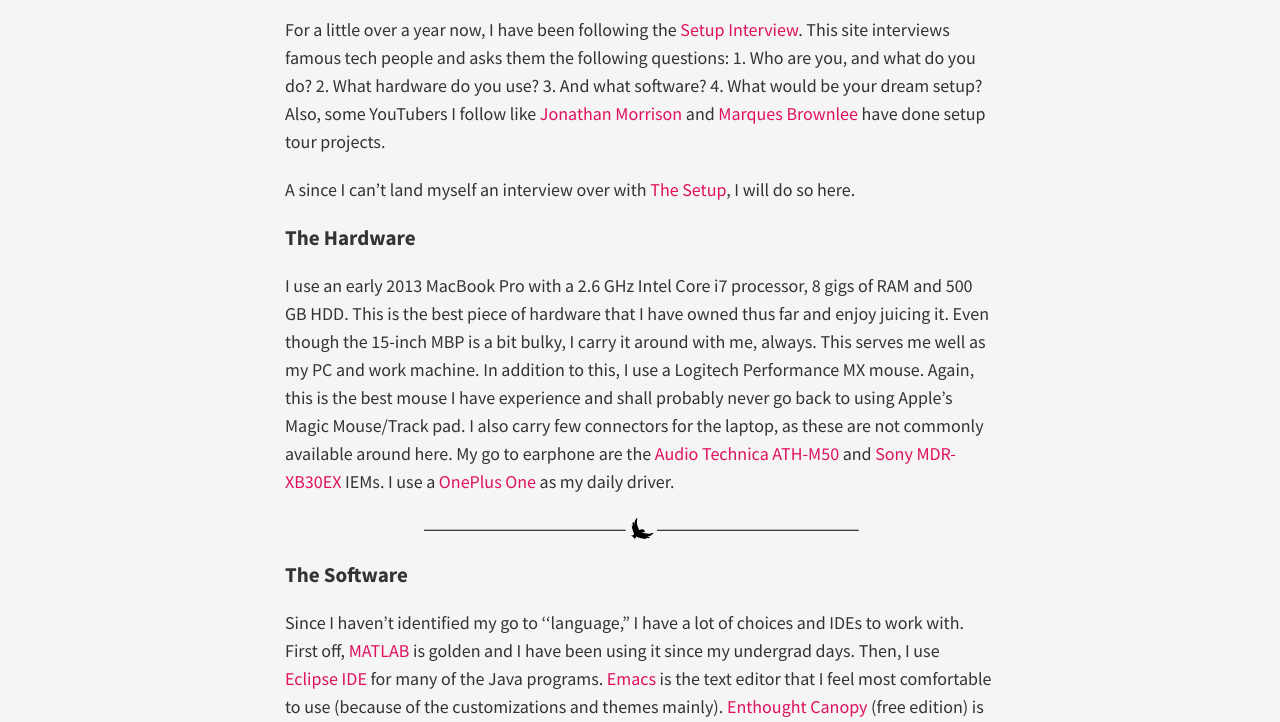
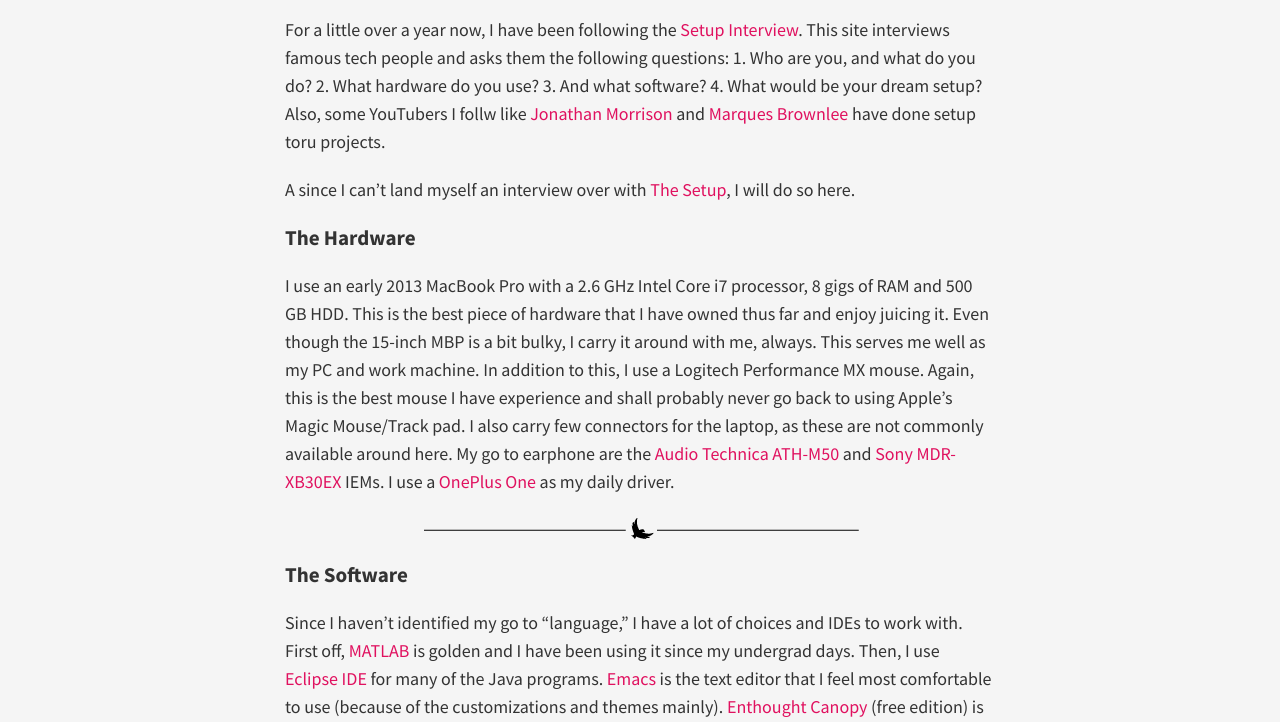
Before and after one commit to forkmsrini/forkmsrini.github.io-master, a Jekyll site: the page built from _posts/2014-12-29-mySetup.md, in a window 1280 px wide. Shown: the part 216-938 px from the top of the page. Built offline with Jekyll 4.4.1, drawn with Linux system fonts in a browser that asks for light colours; nearby versions of some CDN libraries; Markdown is read by kramdown in place of the engine named in the settings.

Commit message:
Update 2014-12-29-mySetup.md

```diff
--- a/_posts/2014-12-29-mySetup.md
+++ b/_posts/2014-12-29-mySetup.md
@@ -2,7 +2,7 @@
 layout: post
 title: My Setup
 ---
-For a little over a year now, I have been following the [Setup Interview](http://usesthis.com/). This site interviews famous tech people and asks them the following questions: 1. Who are you, and what do you do? 2. What hardware do you use? 3. And what software? 4. What would be your dream setup? Also, some YouTubers I follow like [Jonathan Morrison](https://twitter.com/tldtoday) and [Marques Brownlee](https://twitter.com/MKBHD) have done setup tour projects.
+For a little over a year now, I have been following the [Setup Interview](http://usesthis.com/). This site interviews famous tech people and asks them the following questions: 1. Who are you, and what do you do? 2. What hardware do you use? 3. And what software? 4. What would be your dream setup? Also, some YouTubers I follw like [Jonathan Morrison](https://twitter.com/tldtoday) and [Marques Brownlee](https://twitter.com/MKBHD) have done setup toru projects.
 
 A since I can't land myself an interview over with [The Setup](http://usesthis.com/), I will do so here.
 
@@ -11,7 +11,7 @@
 In addition to this, I use a Logitech Performance MX mouse. Again, this is the best mouse I have experience and shall probably never go back to using Apple’s Magic Mouse/Track pad. I also carry few connectors for the laptop, as these are not commonly available around here. My go to earphone are the [Audio Technica ATH-M50](http://www.audio-technica.com/cms/headphones/0edf909675b1be4d/) and [Sony MDR-XB30EX](http://www.sony.co.in/product/mdr-xb30ex) IEMs. I use a [OnePlus One](https://oneplus.net/) as my daily driver.
 <hr/>
 ### The Software
-Since I haven’t identified my go to ''language,” I have a lot of choices and IDEs to work with. First off, [MATLAB](http://in.mathworks.com/products/matlab/) is golden and I have been using it since my undergrad days. Then, I use [Eclipse IDE](https://eclipse.org/downloads/) for many of the Java programs. [Emacs](http://www.gnu.org/software/emacs/) is the text editor that I feel most comfortable to use (because of the customizations and themes mainly). [Enthought Canopy](https://store.enthought.com/) (free edition) is the Python editor. I like to use [iTerm2](http://iterm2.com/) as an alternate to the terminal. The list of other programs installed is: [R](http://www.r-project.org/), [Weka](http://www.cs.waikato.ac.nz/ml/weka/downloading.html), [Torch 7](https://github.com/torch/torch7), [Julia](http://julialang.org/downloads/), [Knime](https://www.knime.org/downloads/knime/macosx) and many more. I have this clutter, as there is a demand to program in multiple languages across various platforms at which I hope to become good at!
+Since I haven’t identified my go to "language," I have a lot of choices and IDEs to work with. First off, [MATLAB](http://in.mathworks.com/products/matlab/) is golden and I have been using it since my undergrad days. Then, I use [Eclipse IDE](https://eclipse.org/downloads/) for many of the Java programs. [Emacs](http://www.gnu.org/software/emacs/) is the text editor that I feel most comfortable to use (because of the customizations and themes mainly). [Enthought Canopy](https://store.enthought.com/) (free edition) is the Python editor. I like to use [iTerm2](http://iterm2.com/) as an alternate to the terminal. The list of other programs installed is: [R](http://www.r-project.org/), [Weka](http://www.cs.waikato.ac.nz/ml/weka/downloading.html), [Torch 7](https://github.com/torch/torch7), [Julia](http://julialang.org/downloads/), [Knime](https://www.knime.org/downloads/knime/macosx) and many more. I have this clutter, as there is a demand to program in multiple languages across various platforms at which I hope to become good at!
 
 For versions control I use [Transmit](http://panic.com/transmit/) or GitHub. I use texmaker Latex editor to prepare formal documents like papers, reports etc. A trivial, yet very useful software is [Caffeine](http://lightheadsw.com/caffeine/) to keep my screen awake while I read papers at length. [Alfredapp](http://www.alfredapp.com/) is a darn good app! I use [VMware Fusion](http://www.vmware.com/in/products/fusion) to run a flavor of Window on my Mac. Beside these, I have [Microsoft Office Suite](www.microsoft.com/mac), Photoshop and TeamViewer installed. Google Chrome best fits my needs as I can share history and bookmarks across devices and I rarely close tabs. [Wunderlist](https://www.wunderlist.com) is my to-do list app and I use [PushBullet](https://www.pushbullet.com/) to mirror my phone's notification on my computer.
 
```
